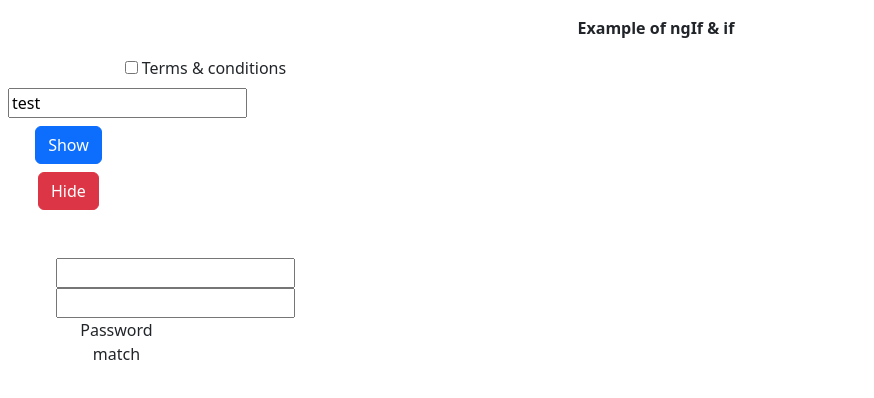
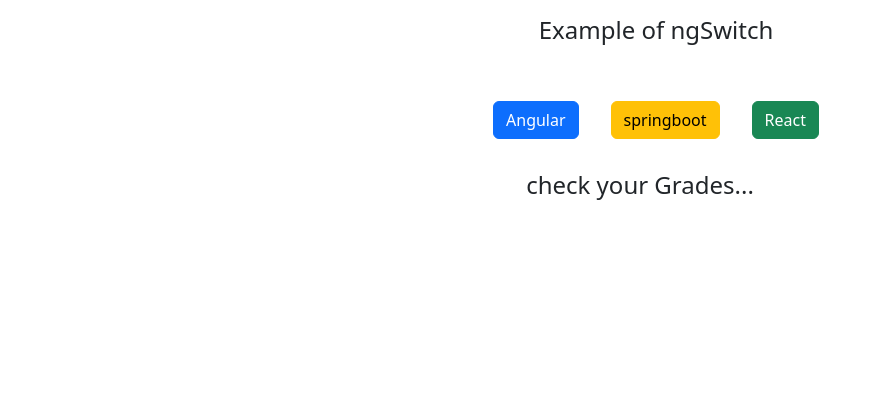
Before and after one commit to Udayanga-Deeshan/angular-bootcamp, an Angular app: page / in a window 1280 px wide. Shown: the top 398 px of the page, without its empty margins (0-874 px from the left). Built offline with nearby package versions, Linux system fonts and the light colour scheme.

Commit message:
ngSwitch usecase

```diff
--- a/src/app/app.component.html
+++ b/src/app/app.component.html
@@ -1,3 +1,4 @@
 <!-- <app-data-binding></app-data-binding> -->
- <app-directives></app-directives>
+ <!-- <app-directives></app-directives> -->
+  <app-ngswitch-usecases></app-ngswitch-usecases>
 <router-outlet></router-outlet>
--- a/src/app/app.component.ts
+++ b/src/app/app.component.ts
@@ -3,10 +3,11 @@
 import { UserComponent } from "./pages/user/user.component";
 import { DataBindingComponent } from "./pages/data-binding/data-binding.component";
 import { DirectivesComponent } from "./pages/directives/directives.component";
+import { NgswitchUsecasesComponent } from "./pages/ngswitch-usecases/ngswitch-usecases.component";
 
 @Component({
   selector: 'app-root',
-  imports: [RouterOutlet, UserComponent, DataBindingComponent, DirectivesComponent],
+  imports: [RouterOutlet, UserComponent, DataBindingComponent, DirectivesComponent, NgswitchUsecasesComponent],
   templateUrl: './app.component.html',
   styleUrl: './app.component.css'
 })
--- /dev/null
+++ b/src/app/pages/ngswitch-usecases/ngswitch-usecases.component.html
@@ -0,0 +1,23 @@
+<div class="row text-center">
+    <div class="col-12 m-3">
+        <h4>Example of ngSwitch</h4>
+    </div>
+</div>
+
+
+<div class="row text-center">
+
+
+    <div class="col-12 m-3">
+        <button class="btn btn-primary m-3"(click)="checkResult(1)">Angular</button>
+        <button class="btn btn-warning m-3"(click)="checkResult(2)">springboot</button>
+        <button class="btn btn-success m-3"(click)="checkResult(3)">React</button>
+    </div>
+
+    <div [ngSwitch]="grade">
+        <h4 *ngSwitchCase=1>Congradulations on your achievement 1st class</h4>
+        <h4 *ngSwitchCase="2">Congradulations on your achievement 2st class</h4>
+        <h4 *ngSwitchCase="3">Congradulations on your achievement General class</h4>
+        <h4 *ngSwitchDefault>check your Grades...</h4>
+    </div>
+</div>
--- /dev/null
+++ b/src/app/pages/ngswitch-usecases/ngswitch-usecases.component.ts
@@ -0,0 +1,18 @@
+import { CommonModule } from '@angular/common';
+import { Component } from '@angular/core';
+
+@Component({
+  selector: 'app-ngswitch-usecases',
+  imports: [CommonModule],
+  templateUrl: './ngswitch-usecases.component.html',
+  styleUrl: './ngswitch-usecases.component.css'
+})
+export class NgswitchUsecasesComponent {
+
+  grade:number =0;
+
+  checkResult(x:number){
+    this.grade =x
+  }
+
+}
```
Also changed, not shown: src/app/pages/ngswitch-usecases/ngswitch-usecases.component.css (added), 1 other file (tests, documents, lock files or other folders).
